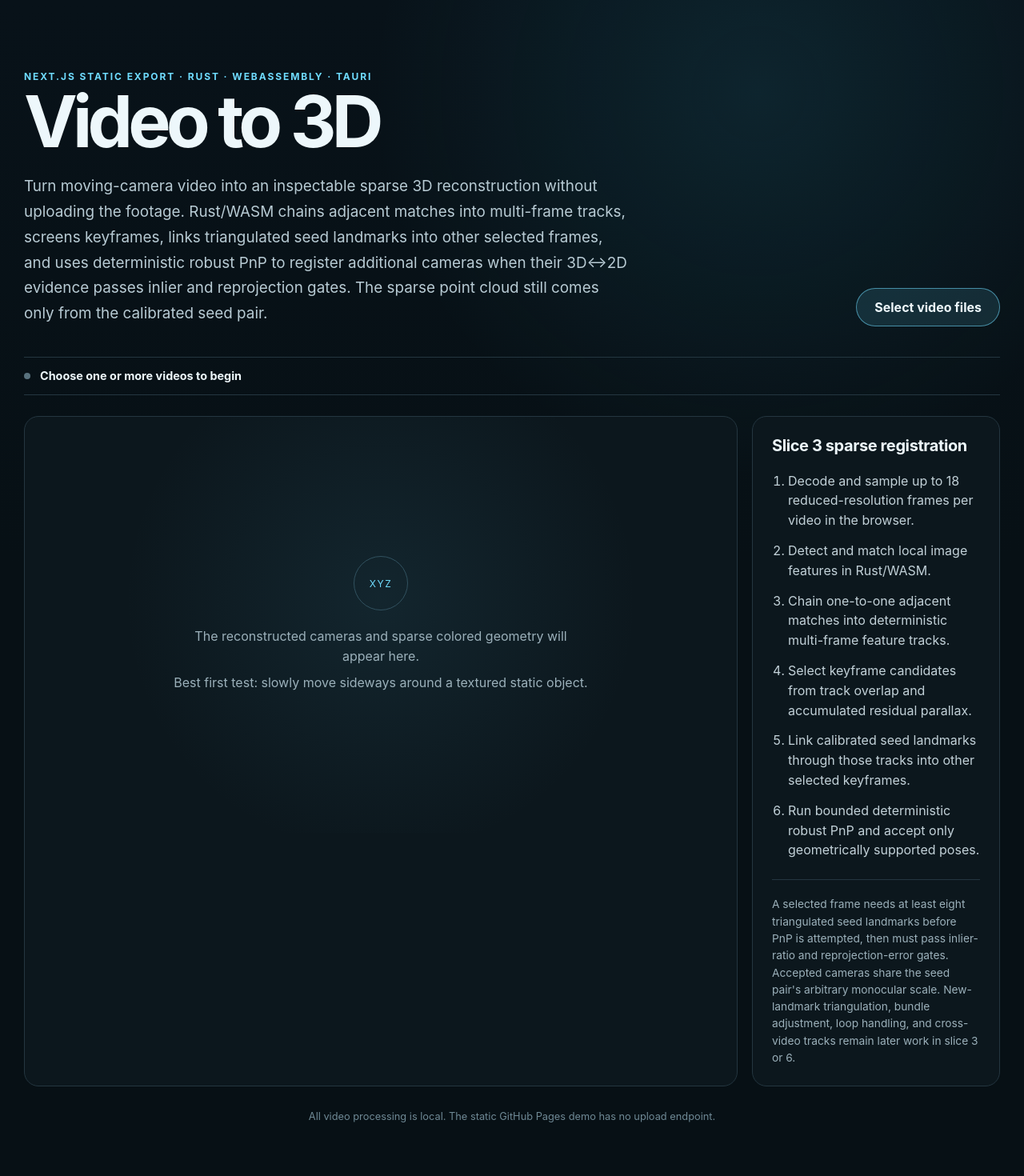
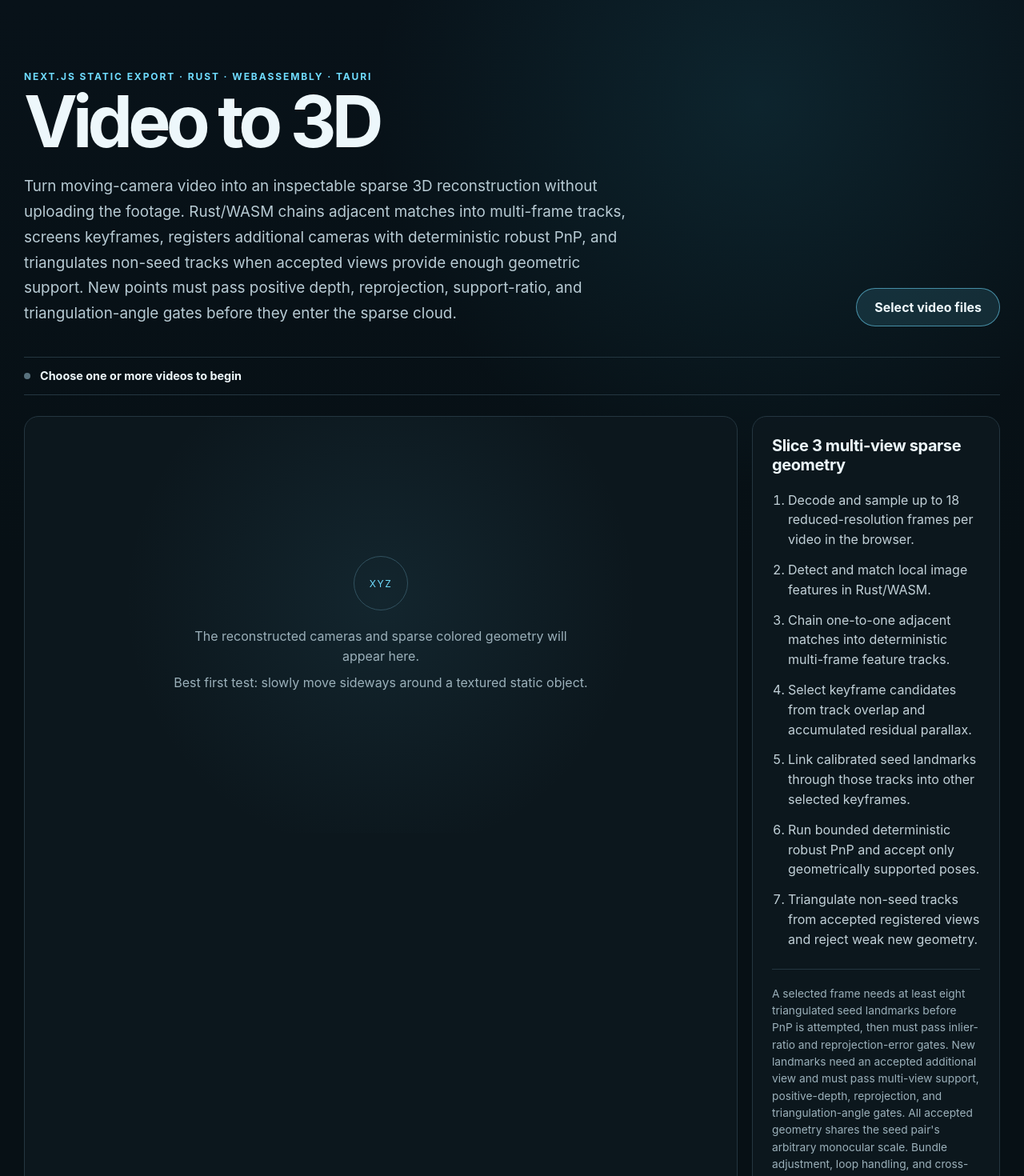
Before and after one commit to moritzbrantner/video-to-3d, a Next.js app in the folder apps/web/: page / in a window 1280 px wide. Shown: the top 1470 px of the page at 80% size. Built offline with nearby package versions, Linux system fonts and the light colour scheme.

Commit message:
Show new-landmark acceptance evidence

```diff
--- a/apps/web/app/page.tsx
+++ b/apps/web/app/page.tsx
@@ -118,7 +118,7 @@ export default function Home() {
       ? failedCount > 0
         ? `${readyCount} ready · ${failedCount} failed`
         : runs.length === 1 && reconstruction?.calibrated_pair
-          ? "Calibrated seed geometry and robust registration evidence ready"
+          ? "Calibrated multi-view sparse geometry ready"
           : `${readyCount} ${readyCount === 1 ? "video" : "videos"} ready`
       : "Choose one or more videos to begin";
 
@@ -131,9 +131,10 @@ export default function Home() {
           <p className="lede">
             Turn moving-camera video into an inspectable sparse 3D reconstruction without uploading
             the footage. Rust/WASM chains adjacent matches into multi-frame tracks, screens keyframes,
-            links triangulated seed landmarks into other selected frames, and uses deterministic robust
-            PnP to register additional cameras when their 3D↔2D evidence passes inlier and reprojection
-            gates. The sparse point cloud still comes only from the calibrated seed pair.
+            registers additional cameras with deterministic robust PnP, and triangulates non-seed
+            tracks when accepted views provide enough geometric support. New points must pass positive
+            depth, reprojection, support-ratio, and triangulation-angle gates before they enter the
+            sparse cloud.
           </p>
         </div>
         <label className="upload-button">
@@ -198,7 +199,7 @@ export default function Home() {
         </div>
 
         <aside className="method-panel">
-          <h2>Slice 3 sparse registration</h2>
+          <h2>Slice 3 multi-view sparse geometry</h2>
           <ol>
             <li>Decode and sample up to 18 reduced-resolution frames per video in the browser.</li>
             <li>Detect and match local image features in Rust/WASM.</li>
@@ -206,12 +207,17 @@ export default function Home() {
             <li>Select keyframe candidates from track overlap and accumulated residual parallax.</li>
             <li>Link calibrated seed landmarks through those tracks into other selected keyframes.</li>
             <li>Run bounded deterministic robust PnP and accept only geometrically supported poses.</li>
+            <li>
+              Triangulate non-seed tracks from accepted registered views and reject weak new geometry.
+            </li>
           </ol>
           <p className="method-note">
             A selected frame needs at least eight triangulated seed landmarks before PnP is attempted,
-            then must pass inlier-ratio and reprojection-error gates. Accepted cameras share the seed
-            pair&apos;s arbitrary monocular scale. New-landmark triangulation, bundle adjustment, loop
-            handling, and cross-video tracks remain later work in slice 3 or 6.
+            then must pass inlier-ratio and reprojection-error gates. New landmarks need an accepted
+            additional view and must pass multi-view support, positive-depth, reprojection, and
+            triangulation-angle gates. All accepted geometry shares the seed pair&apos;s arbitrary
+            monocular scale. Bundle adjustment, loop handling, and cross-video tracks remain later
+            work in slice 3 or 6.
           </p>
         </aside>
       </section>
@@ -387,6 +393,50 @@ export default function Home() {
             </section>
           ) : null}
 
+          {reconstruction.calibrated_pair ? (
+            <section className="section-block">
+              <div className="section-heading">
+                <div>
+                  <p className="eyebrow">Triangulation evidence</p>
+                  <h2>New-landmark acceptance</h2>
+                </div>
+                <p>Only non-seed tracks observed by an accepted additional view are eligible</p>
+              </div>
+              <div className="table-wrap">
+                <table>
+                  <thead>
+                    <tr>
+                      <th>Candidate tracks</th>
+                      <th>Accepted new landmarks</th>
+                      <th>Supporting observations</th>
+                      <th>Median reprojection error</th>
+                      <th>Median triangulation angle</th>
+                    </tr>
+                  </thead>
+                  <tbody>
+                    <tr>
+                      <td>{reconstruction.multi_view.new_landmarks.candidate_tracks}</td>
+                      <td>{reconstruction.multi_view.new_landmarks.accepted_landmarks}</td>
+                      <td>{reconstruction.multi_view.new_landmarks.supporting_observations}</td>
+                      <td>
+                        {reconstruction.multi_view.new_landmarks.median_reprojection_error_pixels ===
+                        null
+                          ? "—"
+                          : `${reconstruction.multi_view.new_landmarks.median_reprojection_error_pixels.toFixed(2)} px`}
+                      </td>
+                      <td>
+                        {reconstruction.multi_view.new_landmarks
+                          .median_triangulation_angle_degrees === null
+                          ? "—"
+                          : `${reconstruction.multi_view.new_landmarks.median_triangulation_angle_degrees.toFixed(2)}°`}
+                      </td>
+                    </tr>
+                  </tbody>
+                </table>
+              </div>
+            </section>
+          ) : null}
+
           {reconstruction.warnings.length > 0 ? (
             <section className="section-block">
               <div className="section-heading">
@@ -411,7 +461,7 @@ export default function Home() {
               </div>
               <p>
                 {reconstruction.calibrated_pair
-                  ? `${reconstruction.points.length} seed-pair sparse points · ${reconstruction.cameras.length} accepted cameras`
+                  ? `${reconstruction.points.length} accepted sparse points · ${reconstruction.cameras.length} accepted cameras`
                   : `${reconstruction.points.length} fallback sparse points · ${reconstruction.cameras.length} conservative camera estimates`}
               </p>
             </div>
```
